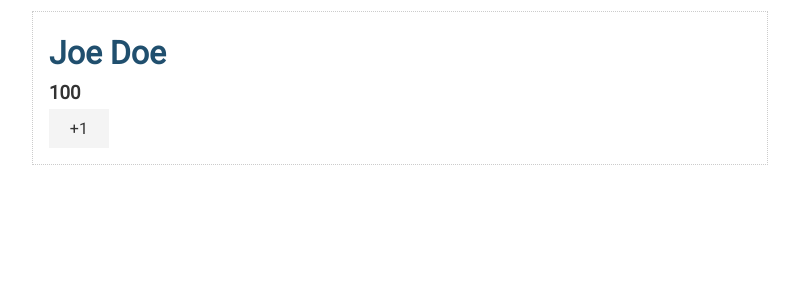
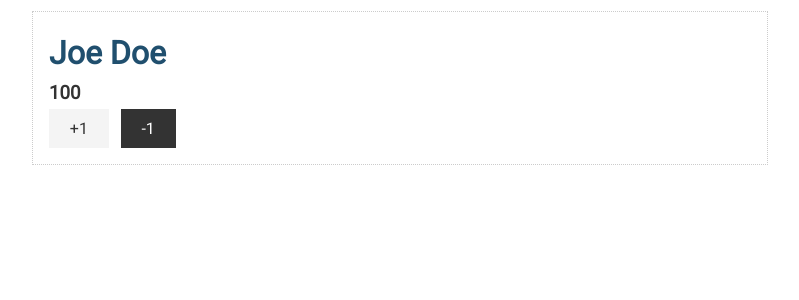
Before and after one commit to BeataJ/scoreBoard-svelte, a Svelte app: page / in a window 1280 px wide. Shown: the top 300 px of the page, without its empty margins (240-1039 px from the left). Built offline with nearby package versions, Linux system fonts and the light colour scheme.

Commit message:
add buttons

```diff
--- a/src/App.svelte
+++ b/src/App.svelte
@@ -14,5 +14,6 @@
     <h1>{name}</h1>
     <h3>{points}</h3>
     <button class="btn" on:click={addPoint}>+1</button>
+    <button class="btn btn-dark" on:click={removePoint}>-1</button>
   </div>
 </div>
```
